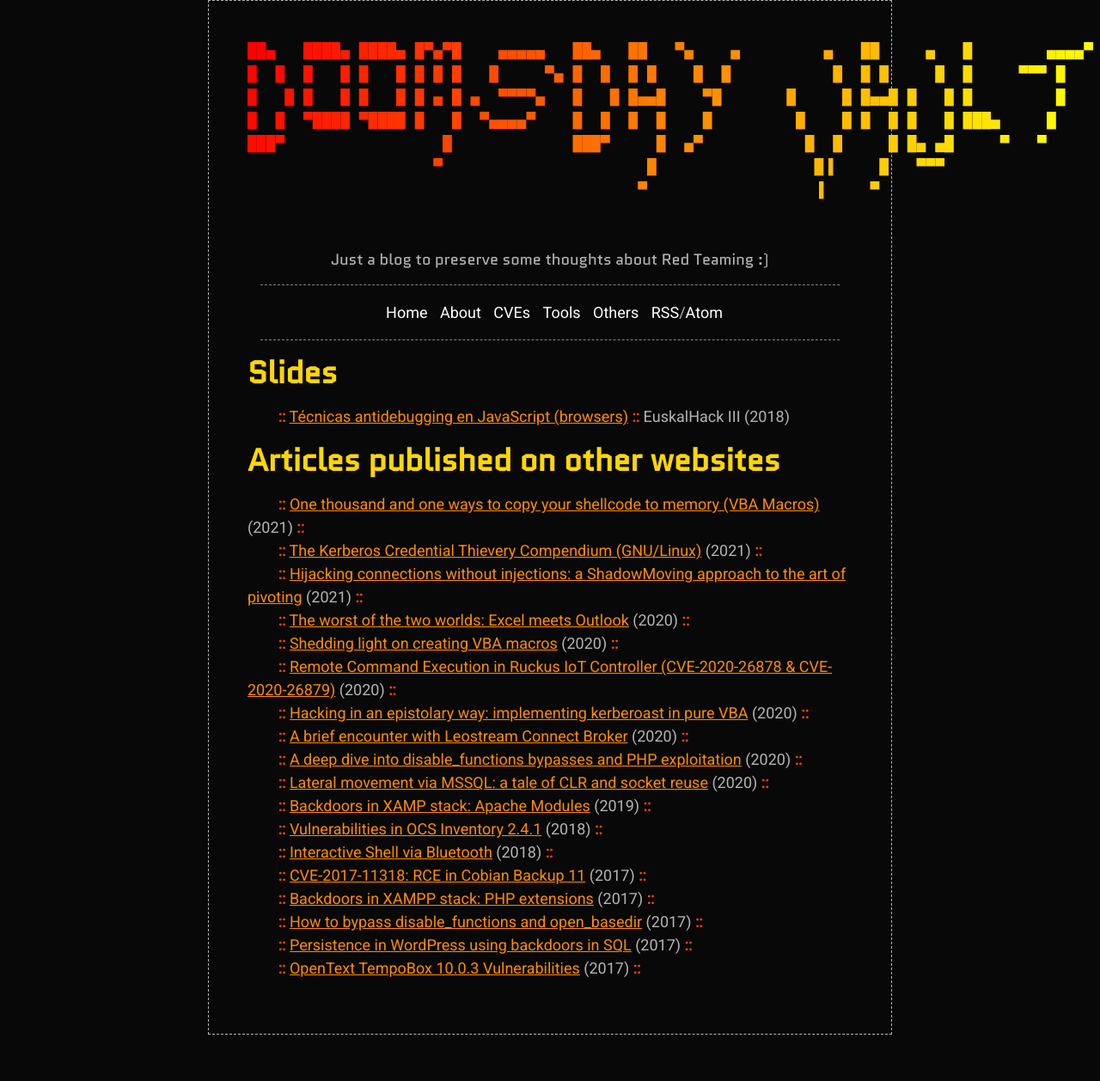
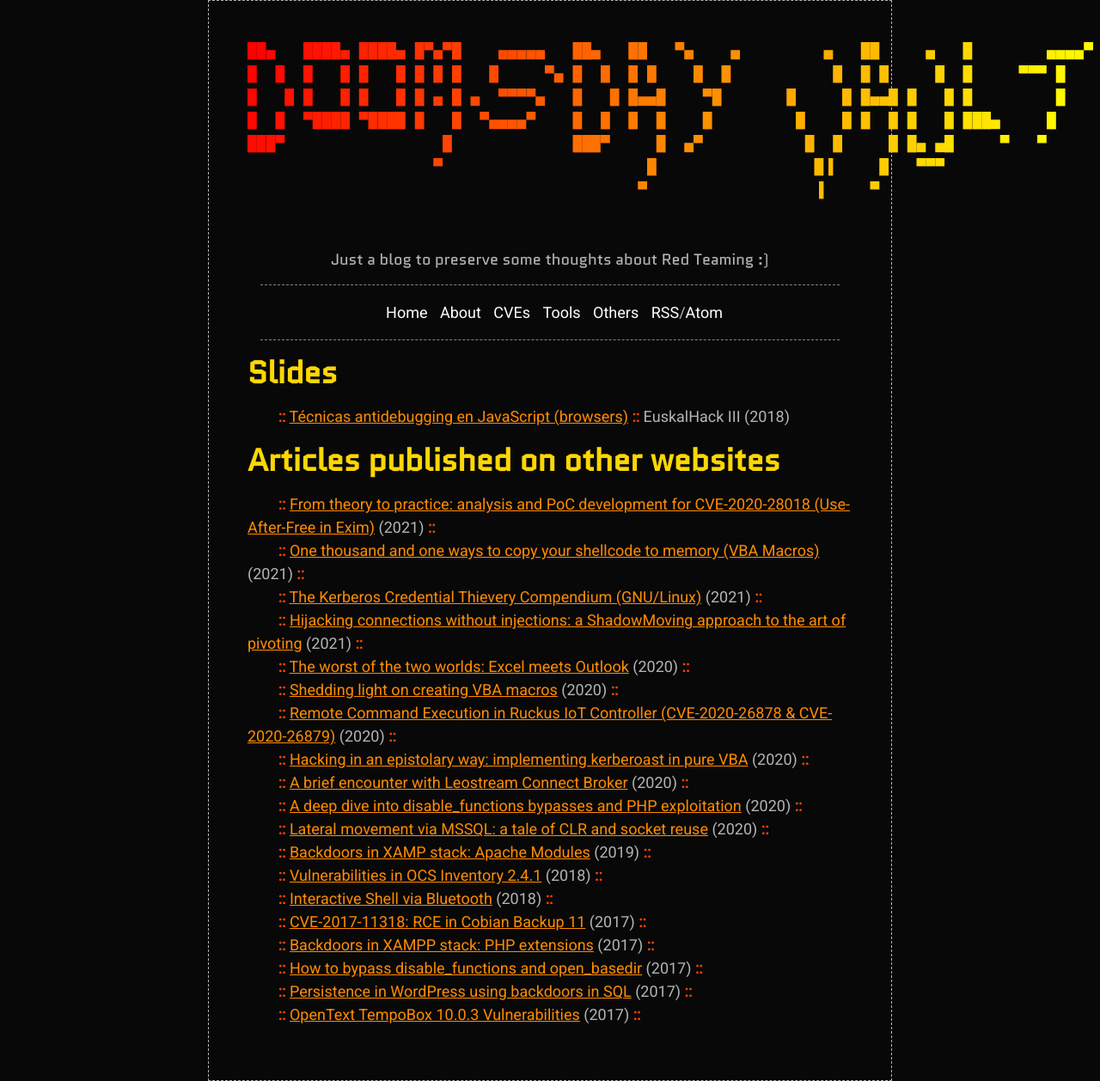
Before and after one commit to X-C3LL/x-c3ll.github.io, a Jekyll site: the page built from stuff.md, in a window 1280 px wide. Shown: the whole page at 86% size. Built offline with Jekyll 4.4.1, drawn with Linux system fonts in a browser that asks for light colours; before the commit the page ends 1204 px from its top, so only the background shows below that.

Commit message:
Update stuff.md

```diff
--- a/stuff.md
+++ b/stuff.md
@@ -8,6 +8,7 @@ permalink: stuff.html
 &nbsp;&nbsp;&nbsp;&nbsp;&nbsp;&nbsp;&nbsp;&nbsp;__::__ [Técnicas antidebugging en JavaScript (browsers)](https://github.com/X-C3LL/congresos-slides/blob/master/ANtidebugging-JS-PDF.pdf) __::__ EuskalHack III (2018)<br>
 
 # Articles published on other websites
+&nbsp;&nbsp;&nbsp;&nbsp;&nbsp;&nbsp;&nbsp;&nbsp;__::__ [From theory to practice: analysis and PoC development for CVE-2020-28018 (Use-After-Free in Exim)](https://adepts.of0x.cc/exim-cve-2020-28018/) (2021) __::__<br>
 &nbsp;&nbsp;&nbsp;&nbsp;&nbsp;&nbsp;&nbsp;&nbsp;__::__ [
 One thousand and one ways to copy your shellcode to memory (VBA Macros)](https://adepts.of0x.cc/alternatives-copy-shellcode/) (2021) __::__<br>
 &nbsp;&nbsp;&nbsp;&nbsp;&nbsp;&nbsp;&nbsp;&nbsp;__::__ [The Kerberos Credential Thievery Compendium (GNU/Linux)](https://adepts.of0x.cc/kerberos-thievery-linux/) (2021) __::__<br>
```
